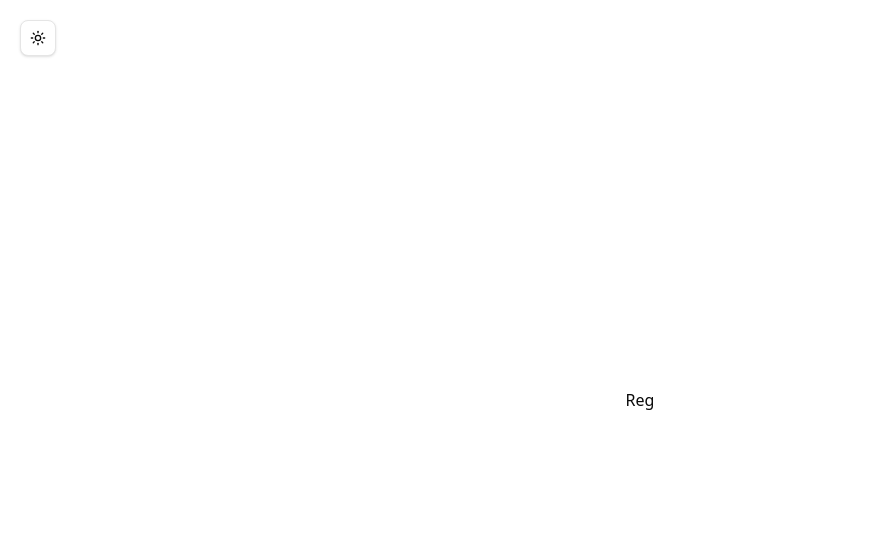
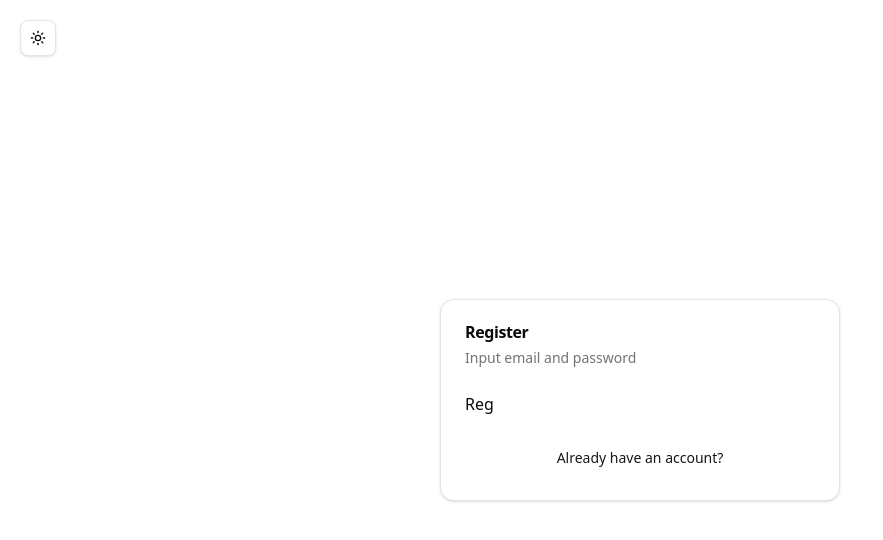
Before and after one commit to mpsorokin/003-next-ui, a Next.js app: page /auth/register in a window 1280 px wide. Shown: the top 540 px of the page, without its empty margins (0-883 px from the left). Built offline with nearby package versions, Linux system fonts and the light colour scheme.

Commit message:
with prettier

```diff
--- a/src/features/auth/components/RegisterForm.tsx
+++ b/src/features/auth/components/RegisterForm.tsx
@@ -1,3 +1,14 @@
+import { AuthWrapper } from '@/features/auth/components/AuthWrapper'
+
 export function RegisterForm() {
-	return <div>Reg</div>
+	return (
+		<AuthWrapper
+			heading='Register'
+			description='Input email and password'
+			backButtonLabel='Already have an account?'
+			backButtonHref='/auth/login'
+		>
+			Reg
+		</AuthWrapper>
+	)
 }
```
